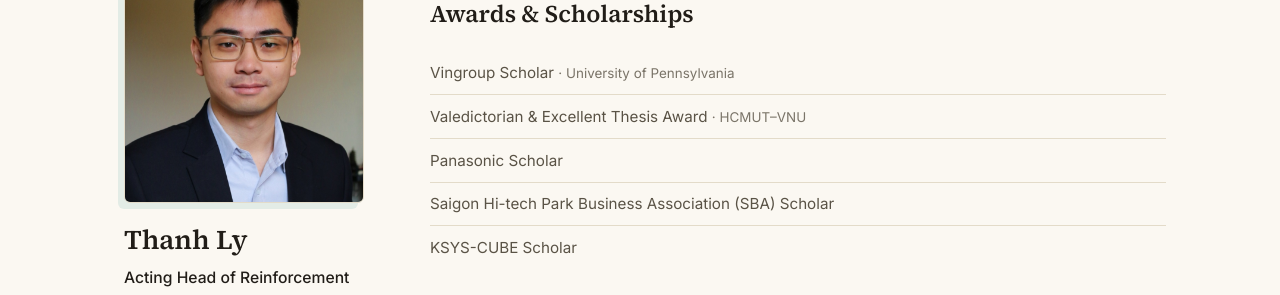
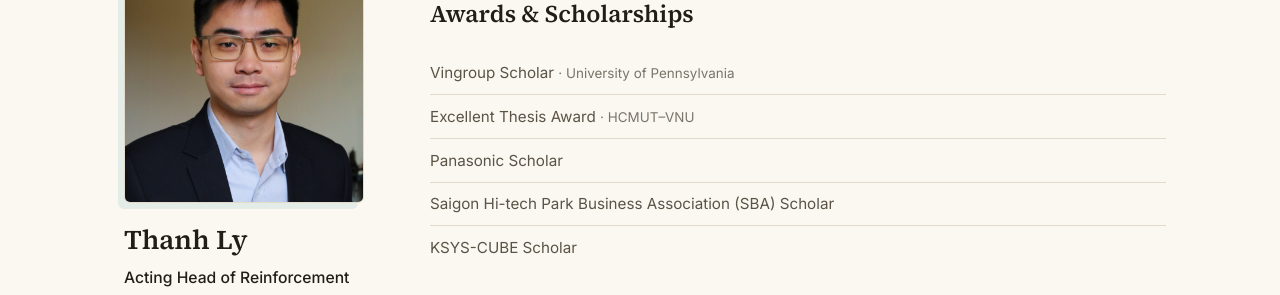
Before and after one commit to capfab/capfab.github.io, a Jekyll site: the page experience.html, which Jekyll copies as it is, in a window 1280 px wide and 900 px high, scrolled down 1590 px. Shown: the part 153-448 px from the top of the window. Built offline with Jekyll 4.4.1, drawn with Linux system fonts in a browser that asks for light colours.

Commit message:
Drop Valedictorian from Experience page and CV PDF; rebuild CV from current CV_full (website build)

```diff
--- a/experience.html
+++ b/experience.html
@@ -304,7 +304,7 @@
           <h2>Awards &amp; Scholarships</h2>
           <ul class="award-list">
             <li>Vingroup Scholar <span>University of Pennsylvania</span></li>
-            <li>Valedictorian &amp; Excellent Thesis Award
+            <li>Excellent Thesis Award
               <span>HCMUT&ndash;VNU</span></li>
             <li>Panasonic Scholar</li>
             <li>Saigon Hi-tech Park Business Association (SBA) Scholar</li>
```
Also changed, not shown: 1 other file.
